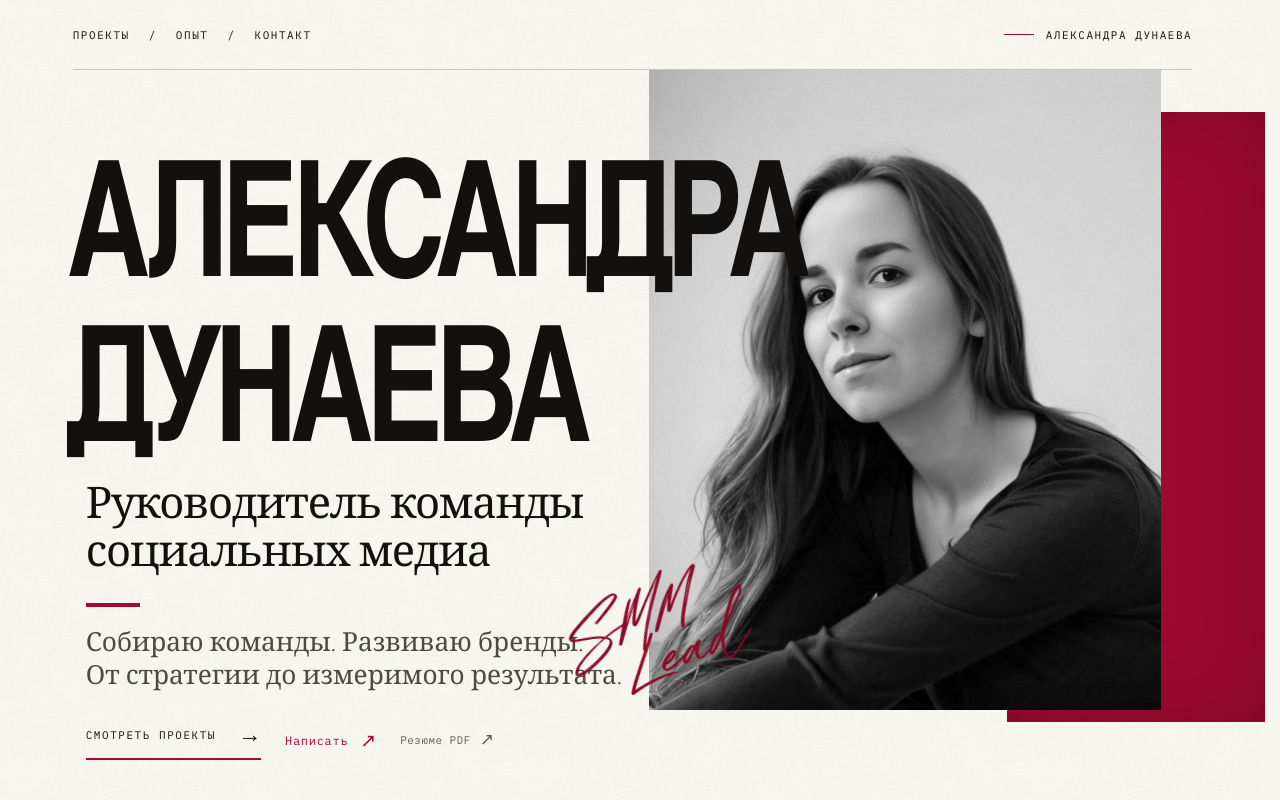
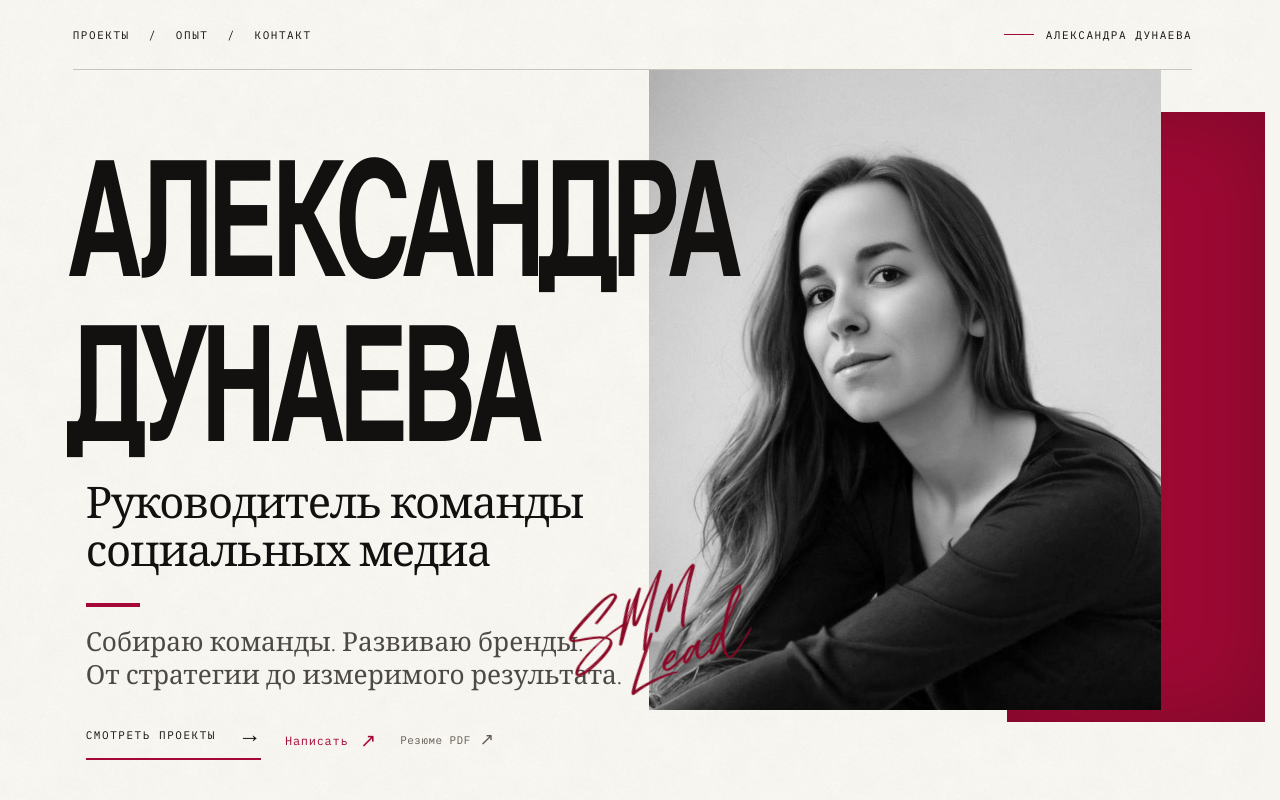
Before and after one commit to spayzik/dunaeva.a_site, a React (Vite) app: page / in a window 1280 px wide. Shown: the top 800 px of the page. Built offline with nearby package versions, Linux system fonts and the light colour scheme.

Commit message:
Keep the hero name clear of the portrait face

```diff
--- a/src/styles.css
+++ b/src/styles.css
@@ -237,7 +237,7 @@ button:focus-visible {
   line-height: 1.02;
   max-width: 100%;
   white-space: nowrap;
-  transform: scaleX(0.87);
+  transform: scaleX(0.79);
   transform-origin: left center;
 }
 .hero__role {
@@ -945,7 +945,7 @@ button:focus-visible {
   }
   .hero h1 {
     font-size: 15.2vw;
-    transform: scaleX(0.7);
+    transform: scaleX(0.66);
     margin-bottom: 30px;
   }
   .hero__role {
```
Also changed, not shown: 1 other file (tests, documents, lock files or other folders).
